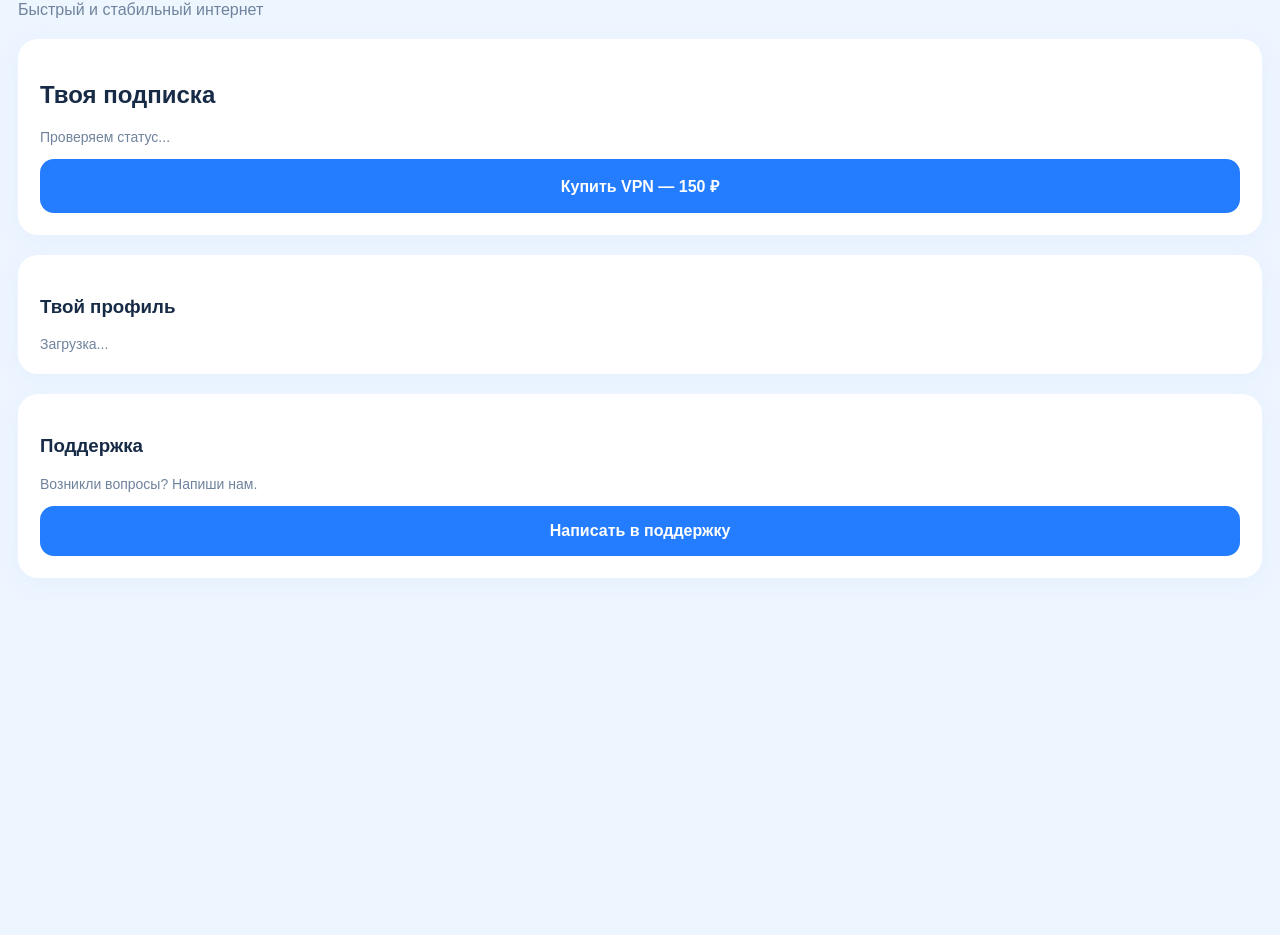
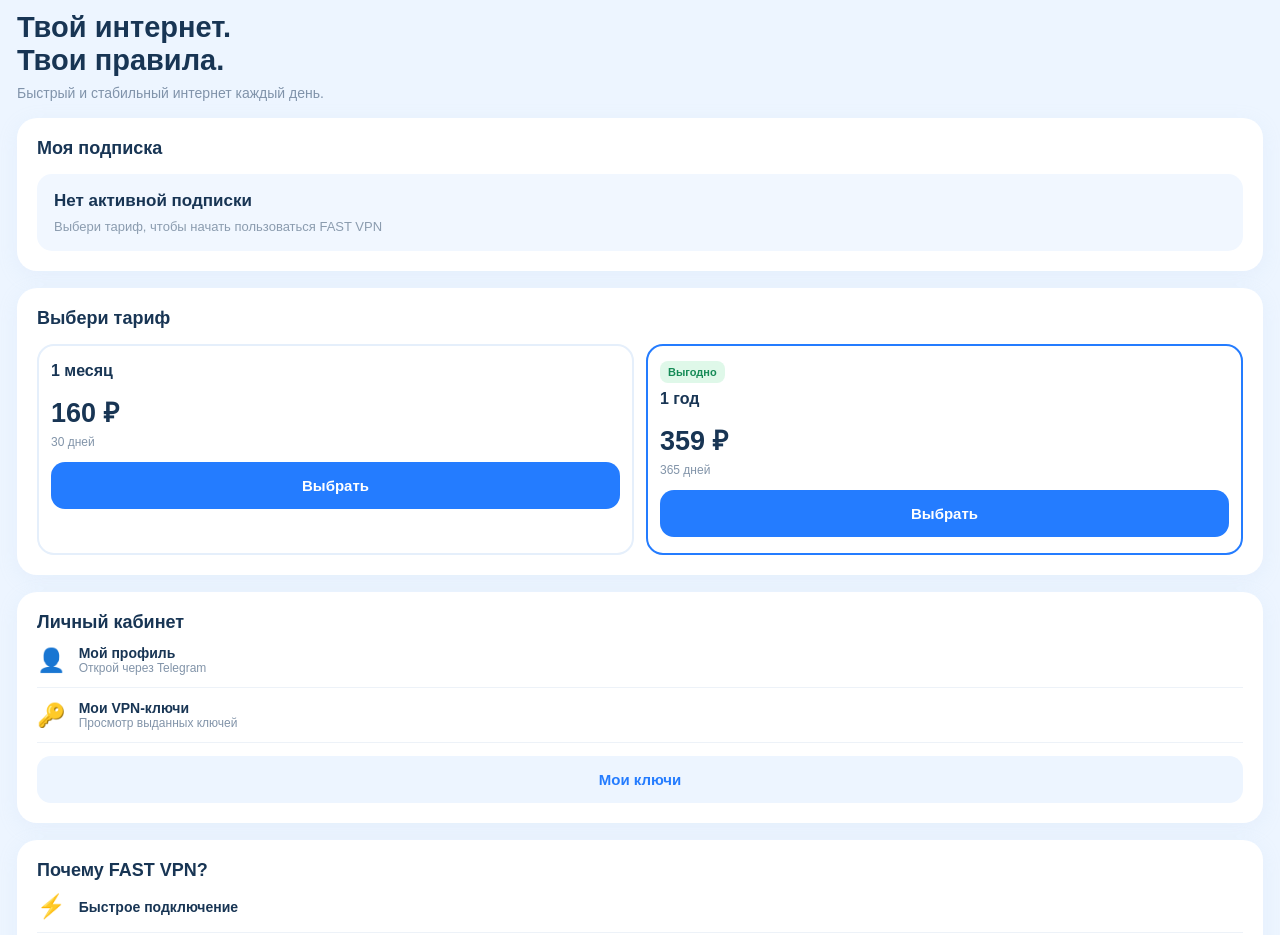
Before and after one commit to n22310078-star/fast-vpn-miniapp, a plain HTML site: page index.html in a window 1280 px wide. Shown: the part 83-1018 px from the top of the page. Before the commit the page ends 800 px from the top, so only its background shows below. Drawn offline with Linux system fonts and the light colour scheme; a script that the page names is missing.

Commit message:
Add files via upload

```diff
--- a/index.html
+++ b/index.html
@@ -1,84 +1,195 @@
+
 
 <!DOCTYPE html>
 <html lang="ru">
 <head>
 <meta charset="UTF-8">
-<meta name="viewport" content="width=device-width, initial-scale=1.0">
+<meta name="viewport" content="width=device-width, initial-scale=1">
 <title>FAST VPN</title>
 <script src="https://telegram.org/js/telegram-web-app.js"></script>
 <style>
-* {box-sizing:border-box}
-body {
- margin:0;
- padding:25px 18px;
- background:#edf5ff;
- color:#172b46;
+*{box-sizing:border-box}
+body{
+ margin:0;padding:22px 17px 35px;
+ background:#edf5ff;color:#183554;
  font-family:Arial,sans-serif;
 }
-.header {font-size:27px;font-weight:bold;margin-top:20px}
-.sub {color:#70839d;margin-top:8px}
-.card {
- background:white;
- padding:22px;
- border-radius:20px;
- margin-top:20px;
- box-shadow:0 5px 20px #b7d4f322;
+.header{
+ display:flex;align-items:center;
+ justify-content:space-between;
+ margin:12px 0 28px;
 }
-button {
- width:100%;
- padding:16px;
- border:0;
- border-radius:14px;
- background:#247cff;
- color:white;
- font-size:16px;
- font-weight:bold;
- margin-top:14px;
+.logo{font-size:27px;font-weight:900;color:#247cff}
+.online{
+ background:#d9f9e8;color:#16985b;
+ padding:7px 12px;border-radius:20px;
+ font-size:12px;font-weight:bold
 }
-.info {color:#70839d;font-size:14px}
-.nav {display:flex;gap:8px;margin-top:20px}
-.nav button {font-size:13px;padding:13px 5px}
+h1{font-size:29px;margin:0 0 8px}
+.subtitle{color:#8093aa;font-size:14px}
+.card{
+ background:white;border-radius:20px;
+ padding:20px;margin-top:17px;
+ box-shadow:0 5px 20px #b5d2ed25;
+}
+.section-title{font-size:18px;font-weight:bold}
+.muted{color:#8b9caf;font-size:13px;margin-top:8px}
+.status{
+ background:#f1f7ff;padding:17px;
+ border-radius:15px;margin-top:15px;
+}
+.status b{font-size:17px}
+.prices{
+ display:grid;grid-template-columns:1fr 1fr;
+ gap:12px;margin-top:15px;
+}
+.price{
+ border:2px solid #e5effb;
+ border-radius:17px;padding:16px 12px;
+}
+.price.year{border-color:#247cff}
+.amount{font-size:27px;font-weight:bold;margin:13px 0 5px}
+.small{font-size:12px;color:#8294a9}
+.tag{
+ color:#168b57;background:#dff8e9;
+ padding:5px 8px;border-radius:8px;
+ font-size:11px;font-weight:bold;
+}
+button{
+ width:100%;border:0;border-radius:14px;
+ padding:15px;margin-top:13px;
+ background:#247cff;color:white;
+ font-size:15px;font-weight:bold;
+ cursor:pointer;
+}
+button:active{opacity:.8}
+.secondary{background:#edf5ff;color:#247cff}
+.feature{
+ display:flex;gap:13px;align-items:center;
+ padding:12px 0;
+ border-bottom:1px solid #edf2f8;
+}
+.feature:last-child{border:0}
+.feature-icon{font-size:23px}
+.feature-text{font-size:14px;font-weight:bold}
+footer{
+ text-align:center;color:#9aabc0;
+ font-size:12px;margin-top:28px
+}
 </style>
 </head>
 <body>
 
-<div class="header">FAST VPN</div>
-<div class="sub">Быстрый и стабильный интернет</div>
+<div class="header">
+ <div class="logo">⚡ FAST VPN</div>
+ <div class="online">● ONLINE</div>
+</div>
 
-<div class="card">
- <h2>Твоя подписка</h2>
- <div class="info" id="status">Проверяем статус...</div>
- <button onclick="buy()">Купить VPN — 150 ₽</button>
+<h1>Твой интернет.<br>Твои правила.</h1>
+<div class="subtitle">
+ Быстрый и стабильный интернет каждый день.
 </div>
 
 <div class="card">
- <h3>Твой профиль</h3>
- <div class="info" id="profile">Загрузка...</div>
+ <div class="section-title">Моя подписка</div>
+ <div class="status">
+  <b id="subscription">Нет активной подписки</b>
+  <div class="muted" id="subscriptionInfo">
+   Выбери тариф, чтобы начать пользоваться FAST VPN
+  </div>
+ </div>
 </div>
 
 <div class="card">
- <h3>Поддержка</h3>
- <div class="info">Возникли вопросы? Напиши нам.</div>
+ <div class="section-title">Выбери тариф</div>
+ <div class="prices">
+  <div class="price">
+   <b>1 месяц</b>
+   <div class="amount">160 ₽</div>
+   <div class="small">30 дней</div>
+   <button onclick="buy('month')">Выбрать</button>
+  </div>
+  <div class="price year">
+   <span class="tag">Выгодно</span>
+   <div style="margin-top:10px;font-weight:bold">1 год</div>
+   <div class="amount">359 ₽</div>
+   <div class="small">365 дней</div>
+   <button onclick="buy('year')">Выбрать</button>
+  </div>
+ </div>
+</div>
+
+<div class="card">
+ <div class="section-title">Личный кабинет</div>
+ <div class="feature">
+  <div class="feature-icon">👤</div>
+  <div>
+   <div class="feature-text">Мой профиль</div>
+   <div class="small" id="userid">Открой через Telegram</div>
+  </div>
+ </div>
+ <div class="feature">
+  <div class="feature-icon">🔑</div>
+  <div>
+   <div class="feature-text">Мои VPN-ключи</div>
+   <div class="small">Просмотр выданных ключей</div>
+  </div>
+ </div>
+ <button class="secondary" onclick="showKeys()">
+  Мои ключи
+ </button>
+</div>
+
+<div class="card">
+ <div class="section-title">Почему FAST VPN?</div>
+ <div class="feature">
+  <div class="feature-icon">⚡</div>
+  <div class="feature-text">Быстрое подключение</div>
+ </div>
+ <div class="feature">
+  <div class="feature-icon">🛡️</div>
+  <div class="feature-text">Защита соединения</div>
+ </div>
+ <div class="feature">
+  <div class="feature-icon">🌍</div>
+  <div class="feature-text">Удобство использования</div>
+ </div>
+</div>
+
+<div class="card">
+ <div class="section-title">Нужна помощь?</div>
+ <div class="muted">Наша поддержка поможет тебе разобраться.</div>
  <button onclick="support()">Написать в поддержку</button>
 </div>
 
+<footer>FAST VPN © 2026</footer>
+
 <script>
-const tg = window.Telegram.WebApp;
+const tg=window.Telegram.WebApp;
 tg.ready();
 tg.expand();
 
-const user = tg.initDataUnsafe?.user;
+const user=tg.initDataUnsafe?.user;
 
-document.getElementById("profile").innerText =
- user ? "Telegram ID: " + user.id :
- "Открой приложение через Telegram";
-
-function buy() {
- tg.showAlert("Для покупки обратись к администратору FAST VPN");
+if(user){
+ document.getElementById('userid').innerText=
+ 'Telegram ID: '+user.id;
 }
 
-function support() {
- tg.openTelegramLink("https://t.me/fustvpn_support");
+function buy(plan){
+ const name=plan==='month'?'1 месяц — 160 ₽':'1 год — 359 ₽';
+ tg.showAlert(
+  'Выбран тариф: '+name+
+  '\nОнлайн-оплата пока не подключена. Обратись к администратору.'
+ );
+}
+
+function support(){
+ tg.openTelegramLink('https://t.me/fustvpn_support');
+}
+
+function showKeys(){
+ tg.showAlert('Твои VPN-ключи пока не подключены к Mini App.');
 }
 </script>
 
```
